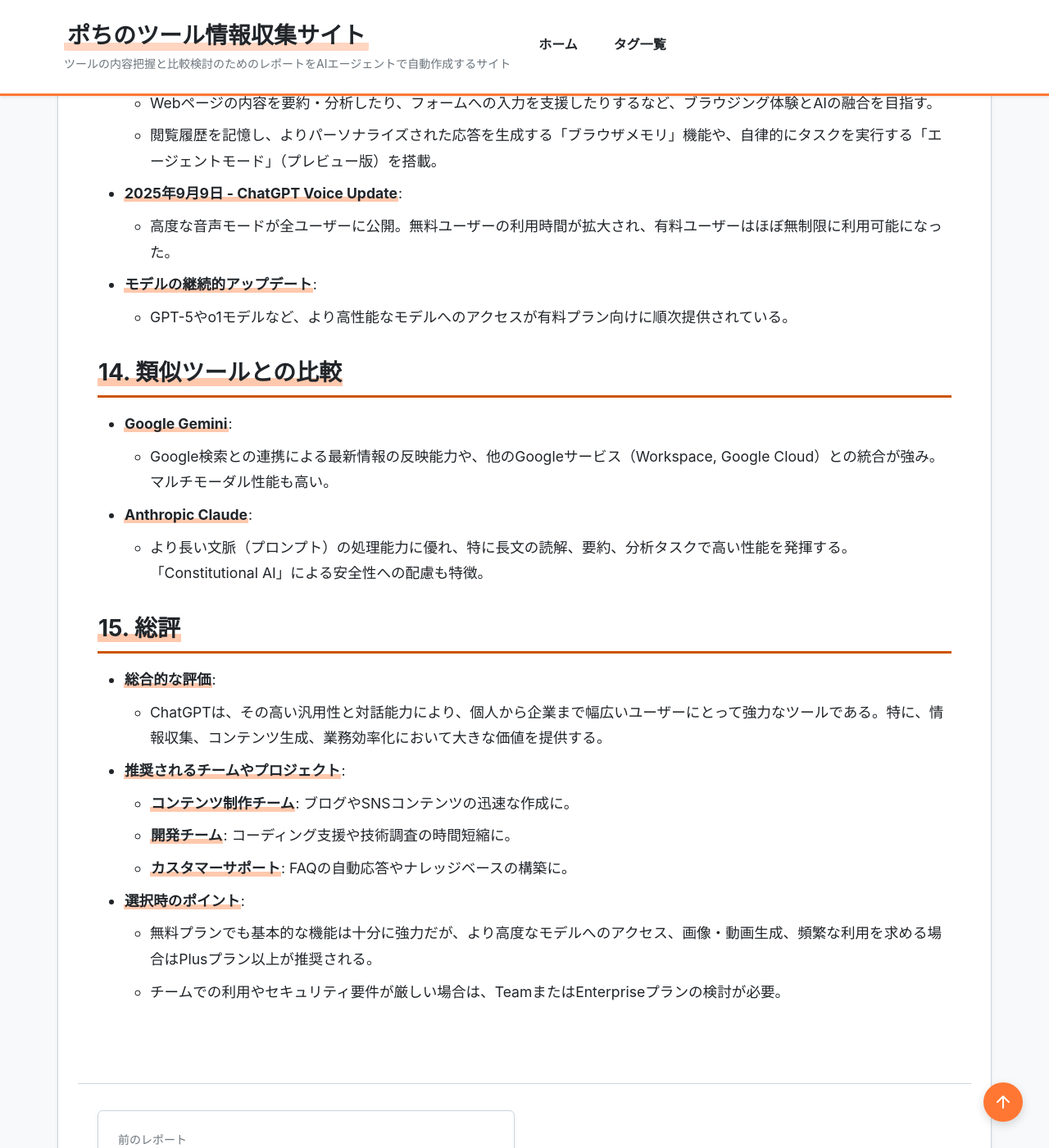
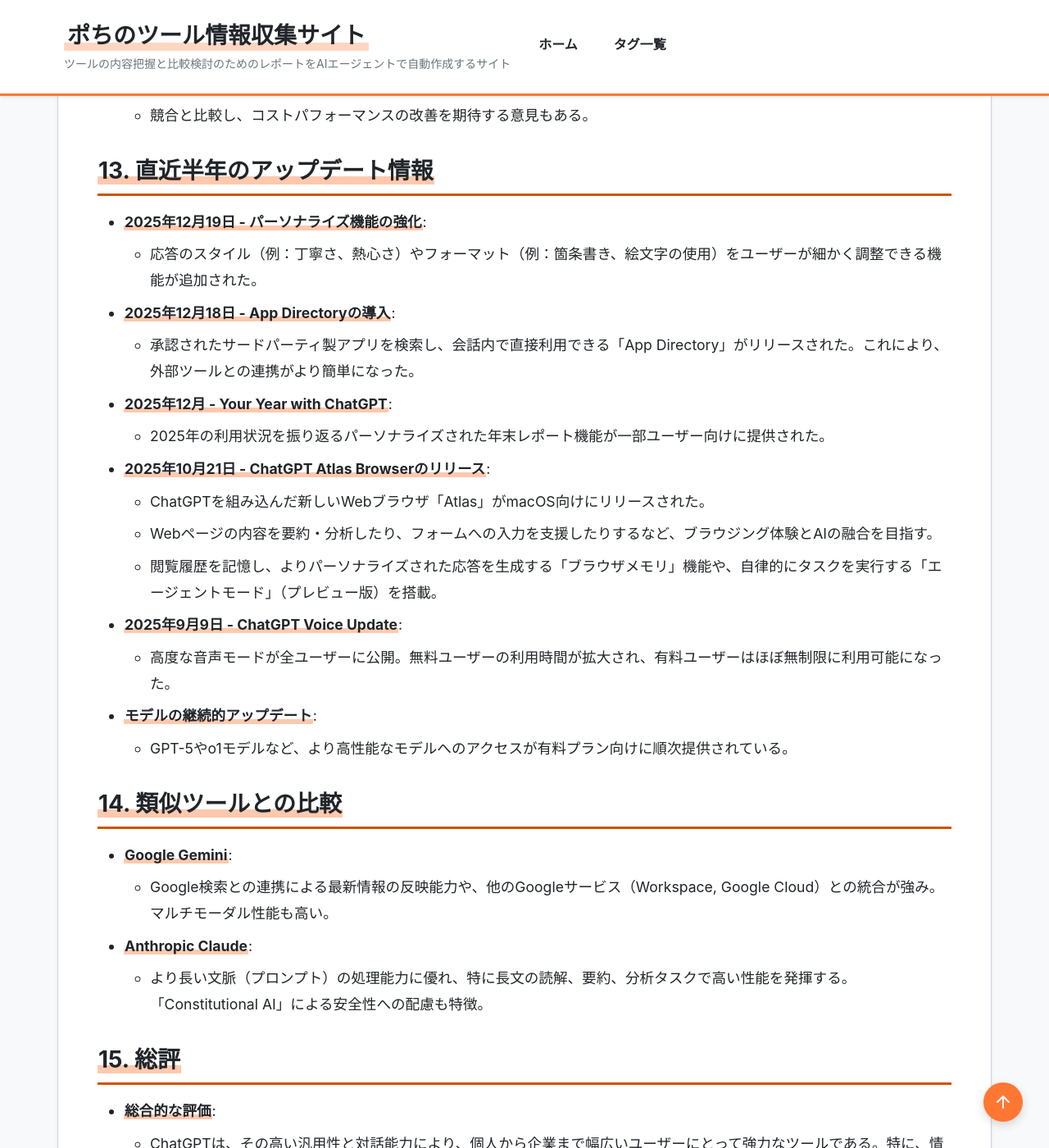
Before and after one commit to aegisfleet/tool-survey-report, a Jekyll site: the page built from _reports/chatgpt.md, in a window 1280 px wide and 1400 px high, scrolled down 6293 px. Shown: the whole window at 82% size. Built offline with Jekyll 4.4.1, drawn with Linux system fonts in a browser that asks for light colours; some of the changed text lies outside the part shown.

Commit message:
feat: Update ChatGPT report and verify related links (#311)
This commit updates the `_reports/chatgpt.md` file based on the instructions in `task-report-create-or-update.md`.

Key changes include:
- Updated the `last_updated` date to 2026-01-07.
- Added `tool_reading` and expanded the `links` section to align with the current template.
- Refreshed the content, particularly the recent updates section, with the latest information.
- Removed a broken Capterra link to ensure data quality.

Additionally, as per `task-organizing-category-tags.md`, all related reports were reviewed to ensure bidirectional relationship links. It was confirmed that all links were already correctly established, so no modifications to other files were necessary.

Co-authored-by: google-labs-jules[bot] <161369871+google-labs-jules[bot]@users.noreply.github.com>

```diff
--- a/_reports/chatgpt.md
+++ b/_reports/chatgpt.md
@@ -1,11 +1,16 @@
 ---
 title: "ChatGPT 調査レポート"
 tool_name: "ChatGPT"
+tool_reading: "チャットジーピーティー"
 category: "生成AI"
 developer: "OpenAI"
 official_site: "https://openai.com/chatgpt"
+links:
+  documentation: "https://help.openai.com/en/"
+  g2: "https://www.g2.com/products/chatgpt/reviews"
+  itreview: "https://www.itreview.jp/products/chatgpt/reviews"
 date: "2025-10-18"
-last_updated: "2025-10-29"
+last_updated: "2026-01-07"
 tags:
   - "AI"
   - "生成AI"
@@ -29,8 +34,12 @@ relationships:
 ## **1. 基本情報**
 
 * **ツール名**: ChatGPT
+* **ツールの読み方**: チャットジーピーティー
 * **開発元**: OpenAI
 * **公式サイト**: [https://openai.com/chatgpt](https://openai.com/chatgpt)
+* **関連リンク**:
+  * ドキュメント: [https://help.openai.com/en/](https://help.openai.com/en/)
+  * レビューサイト: [G2](https://www.g2.com/products/chatgpt/reviews) | [ITreview](https://www.itreview.jp/products/chatgpt/reviews)
 * **カテゴリ**: 生成AI, 会話型AI
 * **概要**: 自然言語を理解し生成するために設計された、OpenAIが開発した先進的な大規模言語モデル。文章作成、アイデア出し、コーディング、翻訳など、多岐にわたるタスクを対話形式で実行できる。
 
@@ -131,6 +140,12 @@ relationships:
 
 ## **13. 直近半年のアップデート情報**
 
+* **2025年12月19日 - パーソナライズ機能の強化**:
+    *   応答のスタイル（例：丁寧さ、熱心さ）やフォーマット（例：箇条書き、絵文字の使用）をユーザーが細かく調整できる機能が追加された。
+* **2025年12月18日 - App Directoryの導入**:
+    *   承認されたサードパーティ製アプリを検索し、会話内で直接利用できる「App Directory」がリリースされた。これにより、外部ツールとの連携がより簡単になった。
+* **2025年12月 - Your Year with ChatGPT**:
+    *   2025年の利用状況を振り返るパーソナライズされた年末レポート機能が一部ユーザー向けに提供された。
 * **2025年10月21日 - ChatGPT Atlas Browserのリリース**:
     *   ChatGPTを組み込んだ新しいWebブラウザ「Atlas」がmacOS向けにリリースされた。
     *   Webページの内容を要約・分析したり、フォームへの入力を支援したりするなど、ブラウジング体験とAIの融合を目指す。
```
